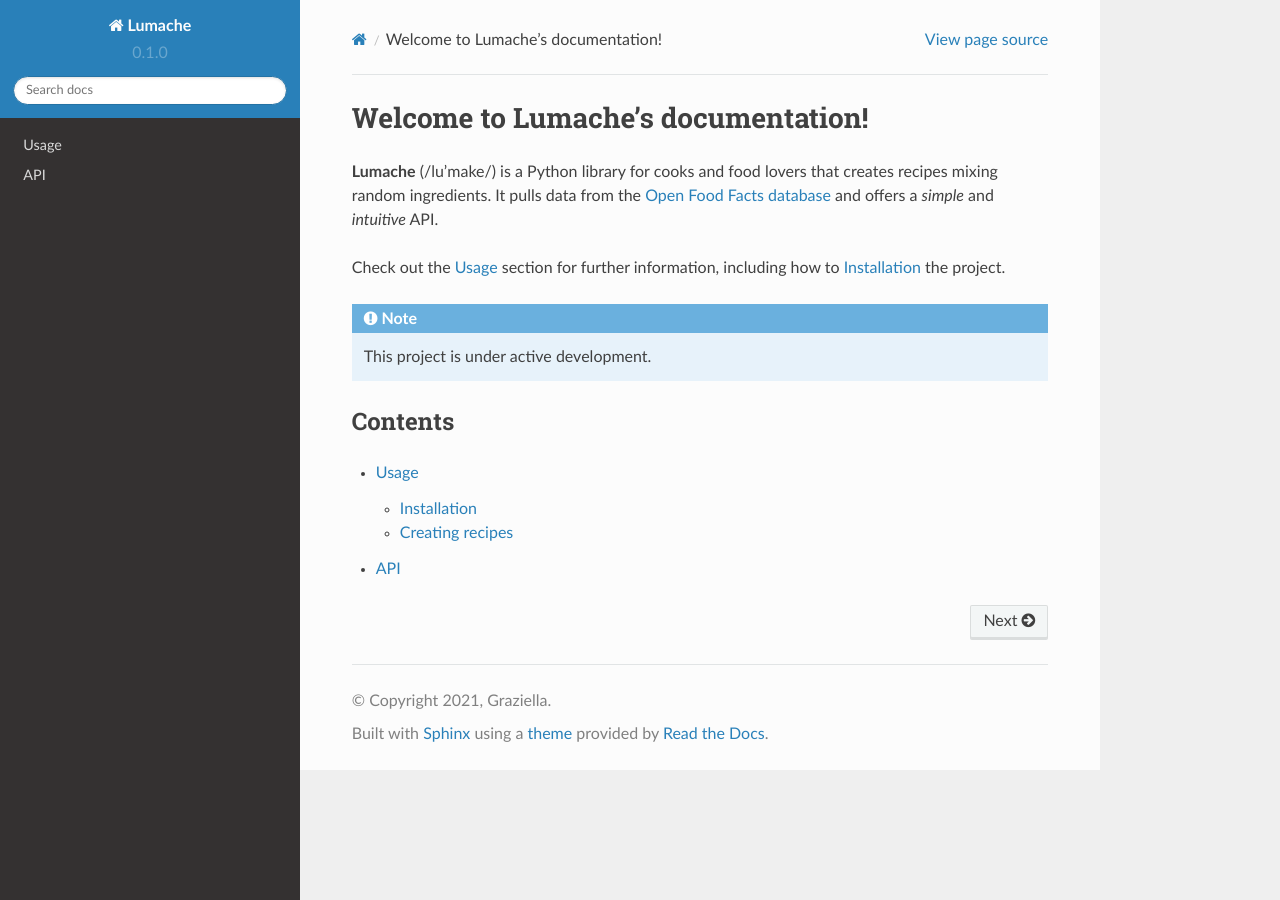
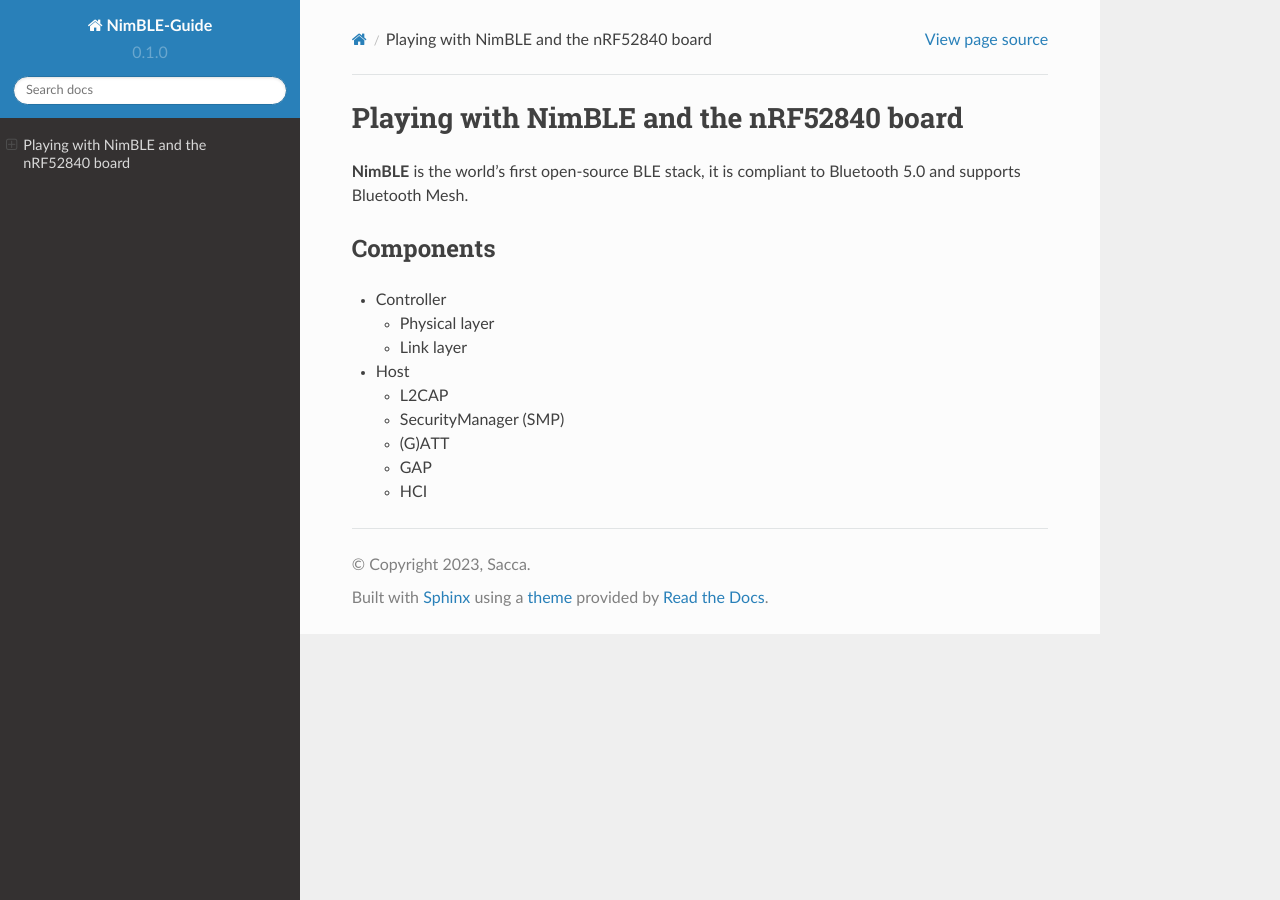
Before and after one commit to sacca97/NimBLE, a Sphinx documentation site: the page built from docs/source/index.rst, in a window 1280 px wide. Built offline with Sphinx 7.4.7 and the Read the Docs theme 2.0.0, drawn with Linux system fonts in a browser that asks for light colours.

Commit message:
Starting docs

```diff
--- a/docs/source/api.rst
+++ /dev/null
@@ -1,7 +0,0 @@
-API
-===
-
-.. autosummary::
-   :toctree: generated
-
-   lumache
--- a/docs/source/conf.py
+++ b/docs/source/conf.py
@@ -2,9 +2,9 @@
 
 # -- Project information
 
-project = 'Lumache'
-copyright = '2021, Graziella'
-author = 'Graziella'
+project = 'NimBLE-Guide'
+copyright = '2023, Sacca'
+author = 'Sacca'
 
 release = '0.1'
 version = '0.1.0'
--- a/docs/source/index.rst
+++ b/docs/source/index.rst
@@ -1,22 +1,20 @@
-Welcome to Lumache's documentation!
-===================================
+Playing with NimBLE and the nRF52840 board
+==========================================
 
-**Lumache** (/lu'make/) is a Python library for cooks and food lovers
-that creates recipes mixing random ingredients.
-It pulls data from the `Open Food Facts database <https://world.openfoodfacts.org/>`_
-and offers a *simple* and *intuitive* API.
+**NimBLE** is the world's first open-source BLE stack, it is compliant to Bluetooth 5.0 and supports Bluetooth Mesh.
 
-Check out the :doc:`usage` section for further information, including
-how to :ref:`installation` the project.
+Components
+----------
 
-.. note::
+* Controller
 
-   This project is under active development.
+  * Physical layer
+  * Link layer
 
-Contents
---------
+* Host
 
-.. toctree::
-
-   usage
-   api
+  * L2CAP
+  * SecurityManager (SMP)
+  * (G)ATT
+  * GAP
+  * HCI
```
Also changed, not shown: docs/source/usage.rst (+49 -19 lines), lumache.py (deleted, +0 -23 lines).
